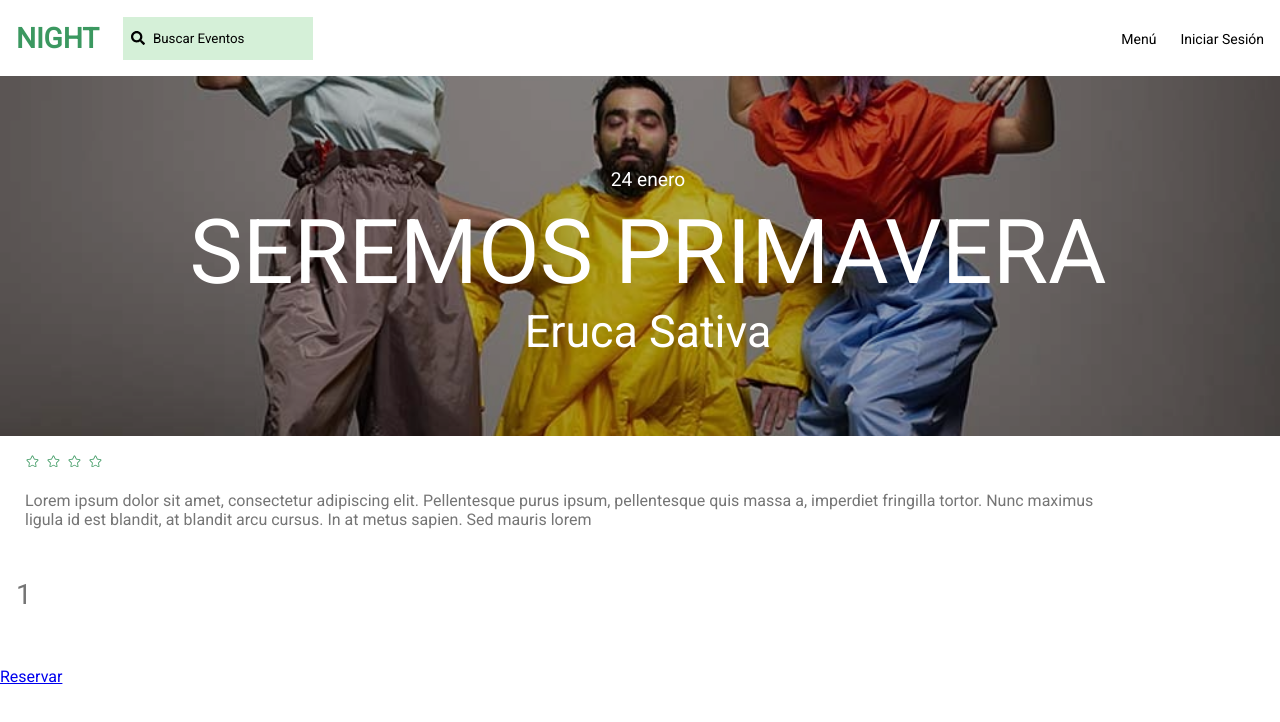
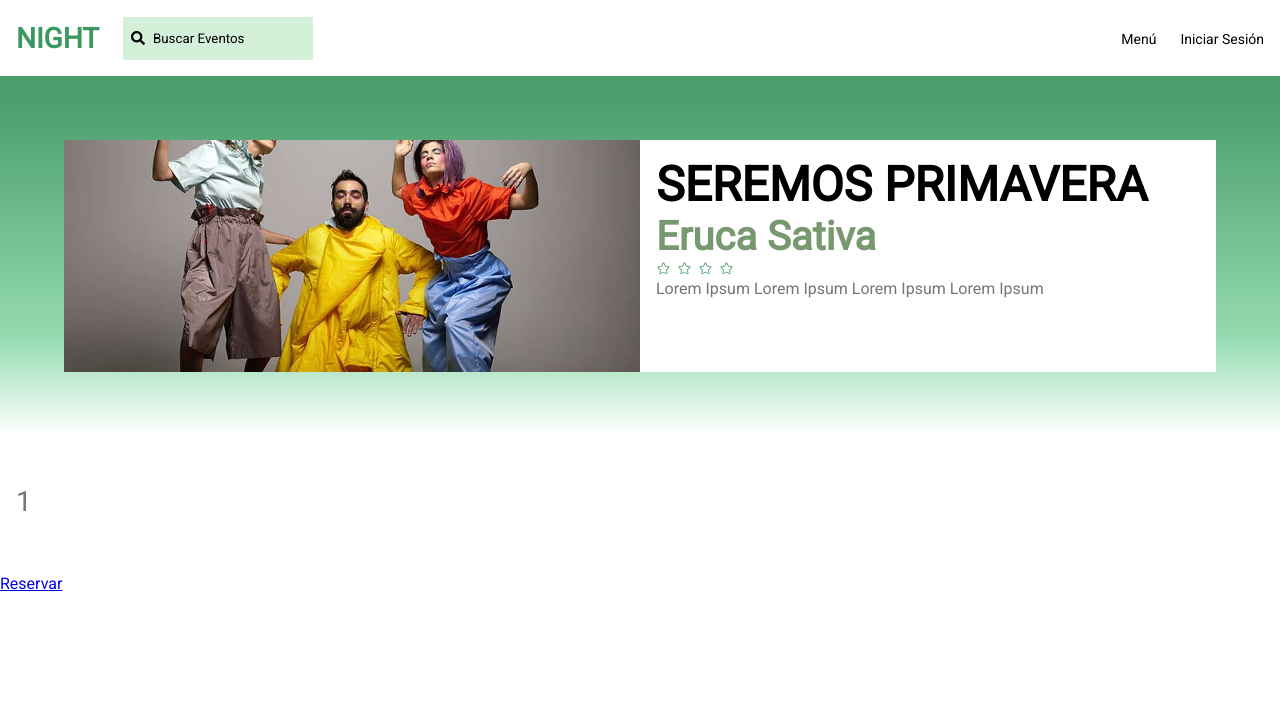
Before and after one commit to frontendcafe/cmyk-night, a React (Create React App) app: page /events/1 in a window 1280 px wide. Shown: the top 722 px of the page. Built offline with nearby package versions, Linux system fonts and the light colour scheme.

Commit message:
Add Description Card, Create Starlist component

```diff
--- a/src/components/Card.js
+++ b/src/components/Card.js
@@ -1,6 +1,7 @@
 import React from 'react'
 import { Link } from 'react-router-dom';
 import { ReactComponent as Star } from "./icons/star.svg";
+import StarList from "./StarList";
 import "./style/Card.css"
 
 function Card({ id, imageSrc, name, rate }) {
@@ -12,20 +13,7 @@
               </Link>
             </div>
             <p className="container__text">{name}</p>
-            <ul className="container__stars">
-                <li>
-                    <Star />
-                </li>
-                <li>
-                    <Star />
-                </li>
-                <li>
-                    <Star />
-                </li>
-                <li>
-                    <Star />
-                </li>
-            </ul>
+            <StarList />
         </div>
     )
 }
--- /dev/null
+++ b/src/components/DescriptionCard.js
@@ -0,0 +1,19 @@
+import React from 'react';
+import StarList from "./StarList";
+import "./style/DescriptionCard.css";
+
+function DescriptionCard({ title, location, banner_image, description }) {
+    return (
+        <div className="descriptionCard">
+            <img className="descriptionCard__img" src={banner_image} alt="imagen banner"/>
+            <div className="descriptionCard__info">
+                <h1 className="descriptionCard__title">{title}</h1>
+                <h2 className="descriptionCard__location">{location}</h2>
+                <StarList />
+                <p className="descriptionCard__description">{description}</p>
+            </div>
+        </div>
+    )
+}
+
+export default DescriptionCard
--- /dev/null
+++ b/src/components/StarList.js
@@ -0,0 +1,24 @@
+import React from 'react';
+import { ReactComponent as Star } from "../components/icons/star.svg";
+import "./style/StarList.css";
+
+const StarList = () => {
+    return (
+        <ul className="container__stars">
+            <li>
+                <Star />
+            </li>
+            <li>
+                <Star />
+            </li>
+            <li>
+                <Star />
+            </li>
+            <li>
+                <Star />
+            </li>
+        </ul>
+    )
+}
+
+export default StarList
--- a/src/components/style/Card.css
+++ b/src/components/style/Card.css
@@ -18,10 +18,3 @@
     font-size: 13px;
     font-weight: 400;
 }
-
-.container__stars {
-    display: flex;
-    margin-left: 1px;
-    list-style: none;
-    gap: 8px;
-}
--- /dev/null
+++ b/src/components/style/DescriptionCard.css
@@ -0,0 +1,32 @@
+.descriptionCard{
+    background: rgb(76,158,109);
+    background: linear-gradient(180deg, rgba(76,158,109,1) 7%, rgba(147,218,175,1) 72%, rgba(255,255,255,1) 100%);
+    padding: 5%;
+    display: flex;
+    height: 45vh;
+}
+
+.descriptionCard__img{
+    width: 50%;
+    object-fit: cover;
+}
+
+.descriptionCard__info{
+    width: 50%;
+    height: 100%;
+    background-color: white;
+    padding: 16px;
+}
+
+.descriptionCard__title{
+    font-size: 48px;
+}
+
+.descriptionCard__location{
+    font-size: 40px;
+    color: #78986F;
+}
+
+.descriptionCard__description{
+    color: #757575;
+}
--- a/src/components/style/EventDetails.css
+++ b/src/components/style/EventDetails.css
@@ -1,10 +1,3 @@
-.container__stars {
-    display: flex;
-    margin-left: 1px;
-    list-style: none;
-    gap: 8px;
-}
-
 .description {
     padding-left: 25px;
     padding-right: 25px;
--- /dev/null
+++ b/src/components/style/StarList.css
@@ -0,0 +1,6 @@
+.container__stars {
+    display: flex;
+    margin-left: 1px;
+    list-style: none;
+    gap: 8px;
+}
--- a/src/pages/EventDetails.js
+++ b/src/pages/EventDetails.js
@@ -3,31 +3,28 @@
 import MainCard from "../components/MainCard";
 import DatesContainer from '../components/DatesContainer';
 import imgp from "../components/img/imgPrueba.jpg"
+import DescriptionCard from "../components/DescriptionCard";
+import StarList from "../components/StarList"
 import "../components/style/EventDetails.css"
-import { ReactComponent as Star } from "../components/icons/star.svg";
 
 export default function EventDetail() {
   const { eventId } = useParams()
   const mock = [{ day: 1, enabled: true, hours: [{ from: '2:00' }, { from: '3:00' }] }]
+
+  const screenWidth = window.screen.width;
   return <div>
-    <MainCard date={"24 enero"} title={"seremos primavera"} performer={"Eruca Sativa"} banner_image={imgp} />
-    <div className="description">
-      <ul className="container__stars">
-        <li>
-          <Star />
-        </li>
-        <li>
-          <Star />
-        </li>
-        <li>
-          <Star />
-        </li>
-        <li>
-          <Star />
-        </li>
-      </ul>
-      <p className="description__text">Lorem ipsum dolor sit amet, consectetur adipiscing elit. Pellentesque purus ipsum, pellentesque quis massa a, imperdiet fringilla tortor. Nunc maximus ligula id est blandit, at blandit arcu cursus. In at metus sapien. Sed mauris lorem</p>
-    </div>
+    {screenWidth >= 720 ?
+      <DescriptionCard title="SEREMOS PRIMAVERA" location="Eruca Sativa" description="Lorem Ipsum Lorem Ipsum  Lorem Ipsum Lorem Ipsum" banner_image={imgp} />
+      :
+      <>
+        <MainCard date={"24 enero"} title={"seremos primavera"} performer={"Eruca Sativa"} banner_image={imgp} />
+        <div className="description">
+          <StarList />
+          <p className="description__text">Lorem ipsum dolor sit amet, consectetur adipiscing elit. Pellentesque purus ipsum, pellentesque quis massa a, imperdiet fringilla tortor. Nunc maximus ligula id est blandit, at blandit arcu cursus. In at metus sapien. Sed mauris lorem</p>
+        </div>
+      </>
+    }
+
     <DatesContainer dates={mock} />
     <Link to={`/checkout/${eventId}`}>Reservar</Link>
   </div>
```
